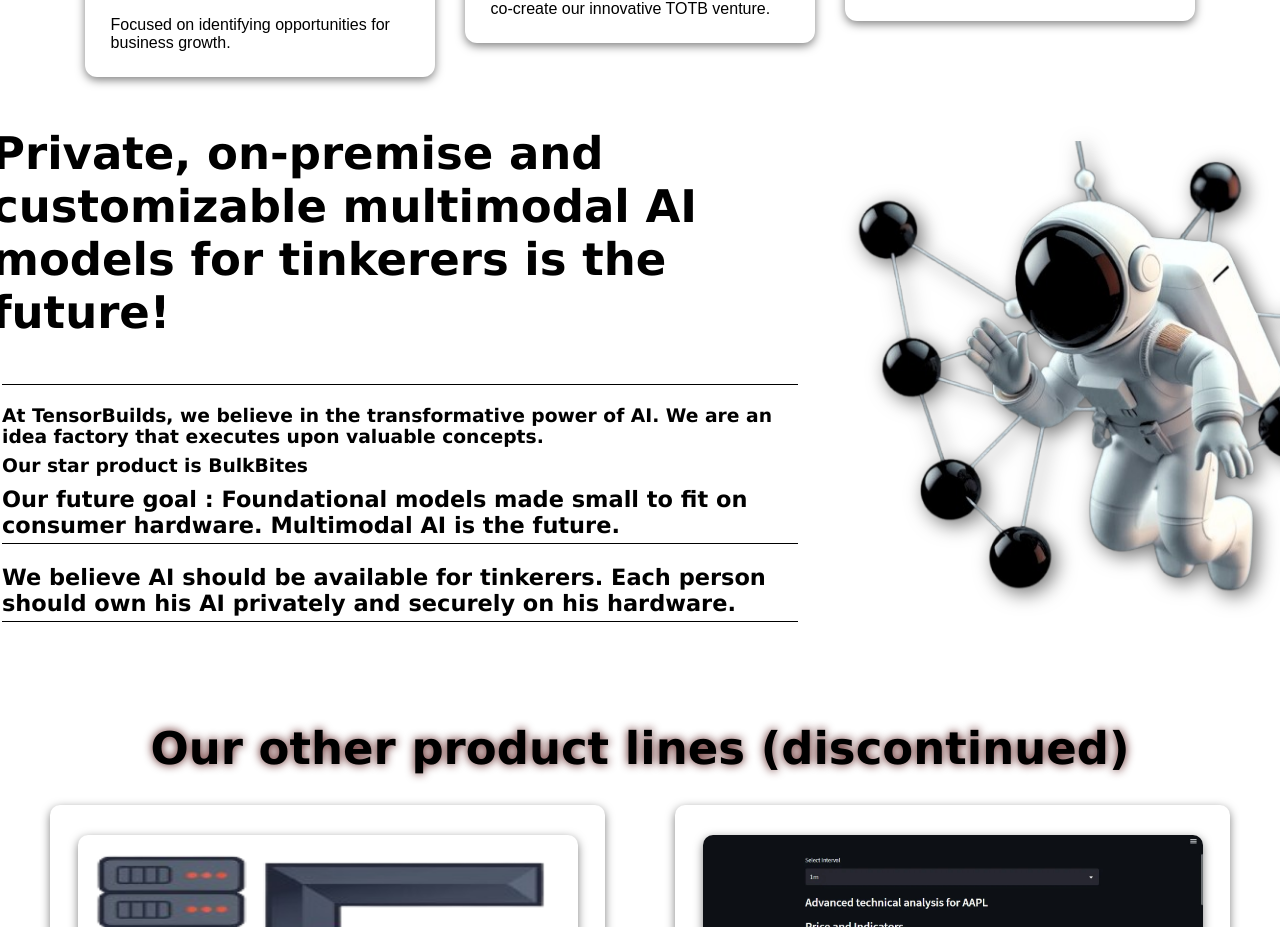
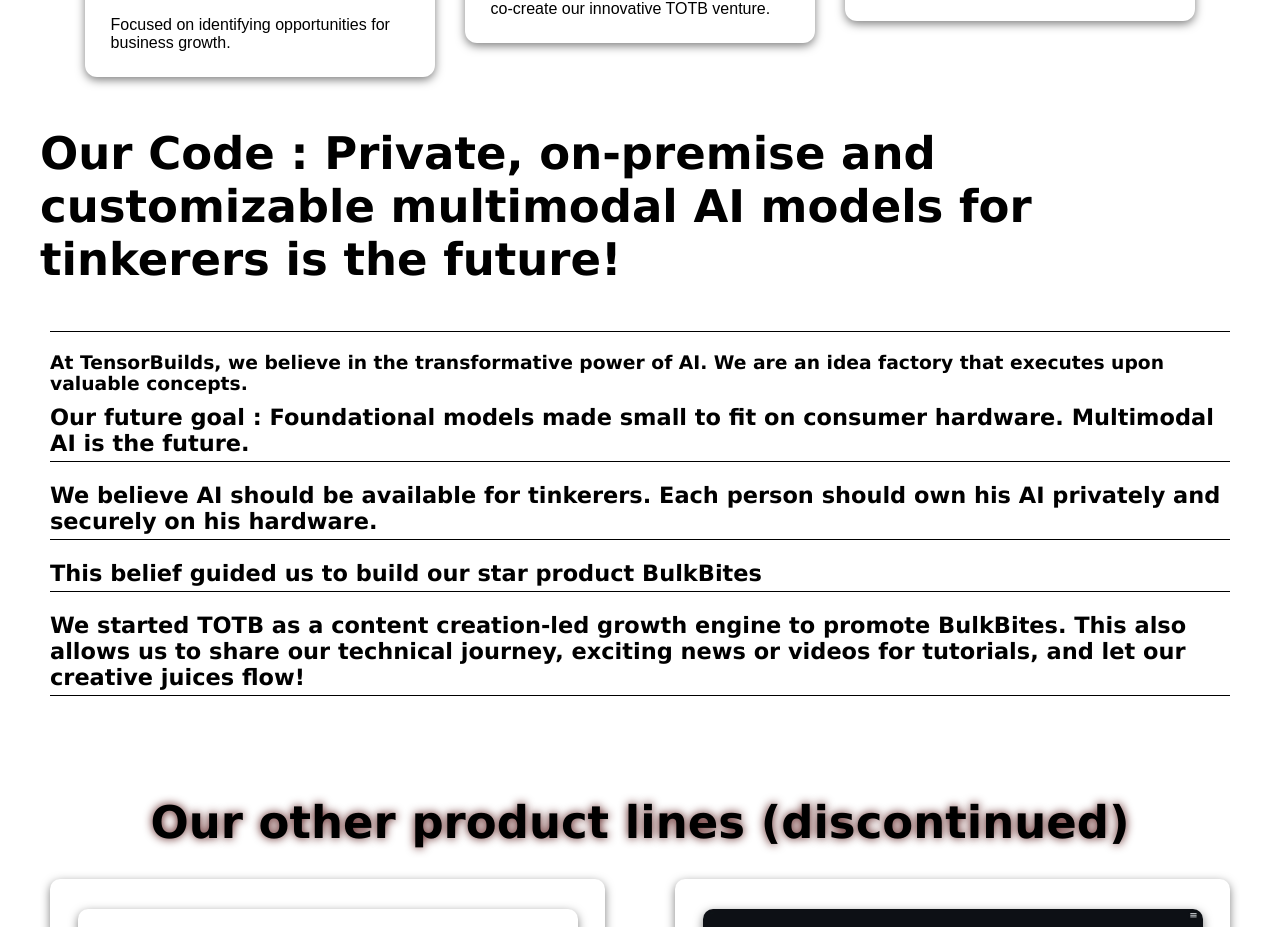
Before and after one commit to Rohan5manza/TensorBuilds-main-website, a Next.js app: page / in a window 1280 px wide. Shown: the part 3040-3967 px from the top of the page. Built offline with nearby package versions, Linux system fonts and the light colour scheme.

Commit message:
Update Introduction.tsx

```diff
--- a/src/app/components/Introduction.tsx
+++ b/src/app/components/Introduction.tsx
@@ -5,17 +5,17 @@
     return (
         <div className={styles.elementsSH}>
             <div className={styles.content}>
-                <h2>Private, on‑premise and customizable multimodal AI models for tinkerers is the future!</h2>
+                <h2> Our Code : Private, on‑premise and customizable multimodal AI models for tinkerers is the future!</h2>
                 <h3>
   <p></p>
 
                     <li>At TensorBuilds, we believe in the transformative power of AI. We are an idea factory that executes upon valuable concepts.</li>
-                    <li>Our star product is BulkBites</li>
                     <p>Our future goal : Foundational models made small to fit on consumer hardware. Multimodal AI is the future.</p>
                     <p>We believe AI should be available for tinkerers. Each person should own his AI privately and securely on his hardware.</p>
+                    <p>This belief guided us to build our star product BulkBites </p>
+                    <p>We started TOTB as a content creation-led growth engine to promote BulkBites. This also allows us to share our technical journey, exciting news or videos for tutorials, and let our creative juices flow! </p>
                 </h3>
             </div>
-            <img src='astronaut.png'></img>
         </div>
     );
 };
```
